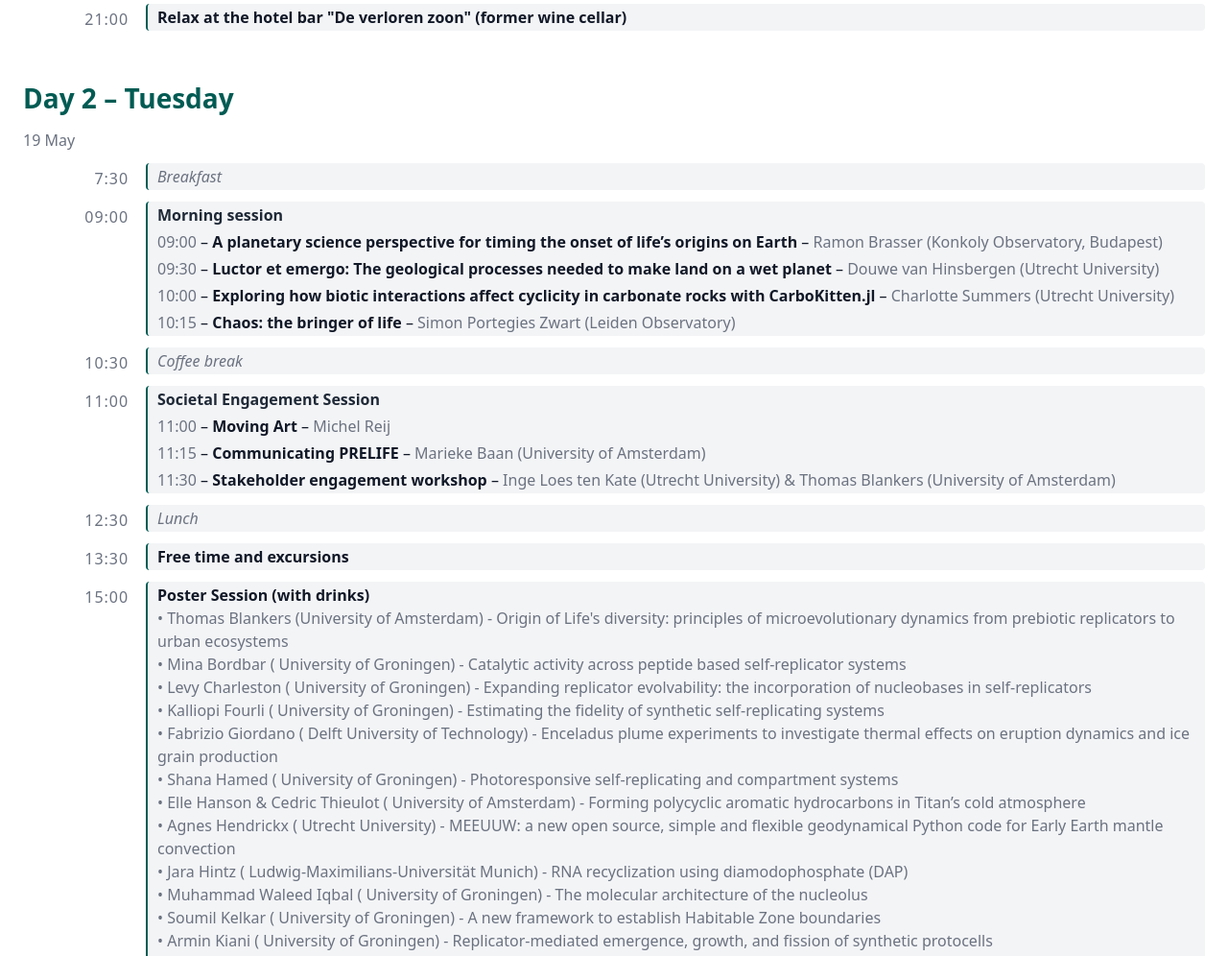
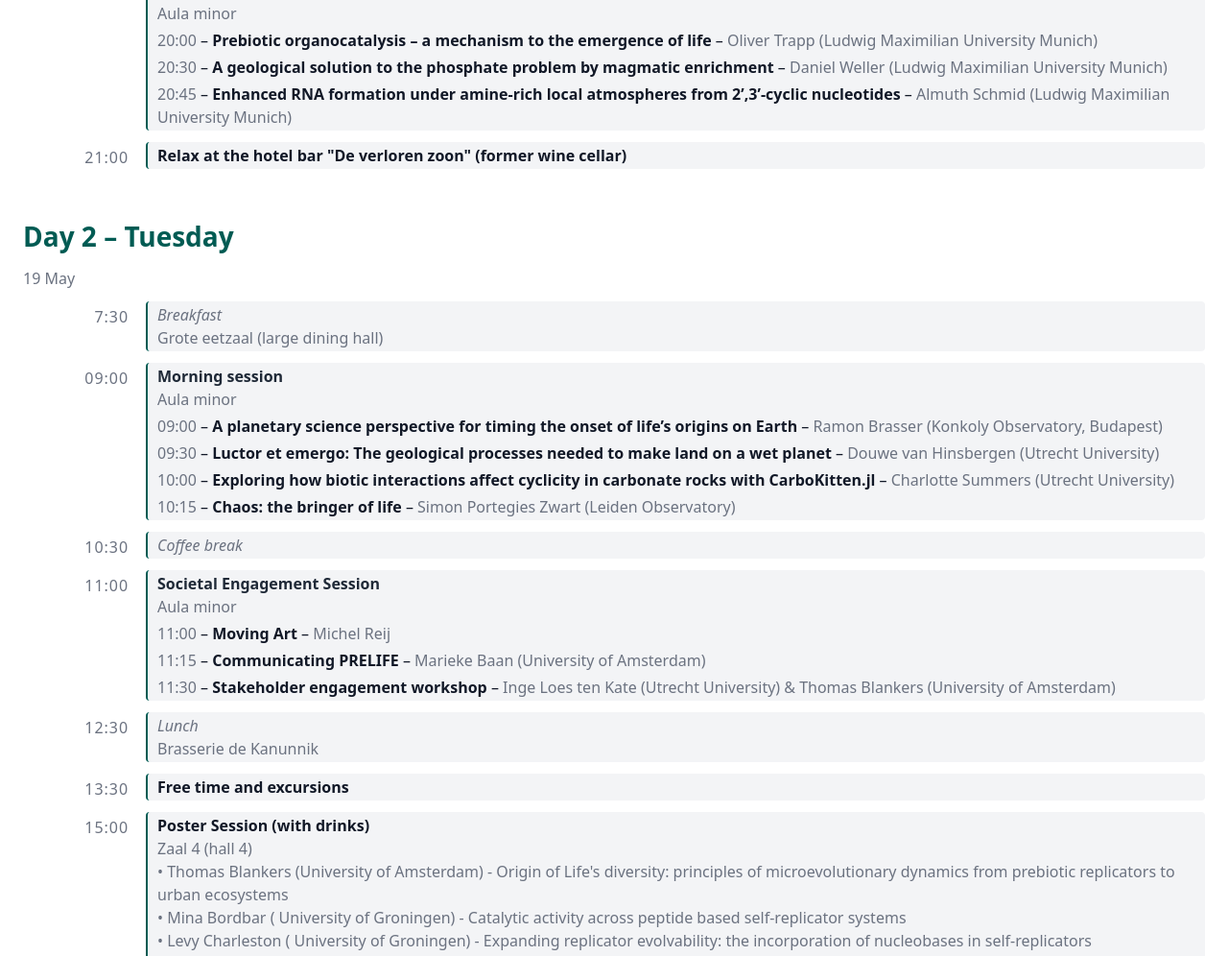
Before and after one commit to thomasblankers/thomasblankers.github.io, a plain HTML site: page OC2026_Program.html in a window 1280 px wide. Shown: the part 1414-2410 px from the top of the page at 96% size. Drawn offline with Linux system fonts and the light colour scheme.

Commit message:
Update OC2026_Program.html
update program

```diff
--- a/OC2026_Program.html
+++ b/OC2026_Program.html
@@ -207,12 +207,14 @@
       <div class="time">13:00</div>
       <div class="session-block">
         <div class="session-title">Reception with snacks</div>
+        <span class="speaker">Aula minor</span>
       </div>
 
       <!-- Opening & Introduction -->
       <div class="time">13:30</div>
       <div class="session-block">
         <div class="session-title">Opening &amp; Introduction</div>
+        <span class="speaker">Aula minor</span>
         <div class="talk">
           <span class="talk-title">Welcome</span> –
           <span class="speaker">Sijbren Otto (University of Groningen) &amp; Thomas Blankers (University of Amsterdam)</span>
@@ -227,6 +229,7 @@
       <div class="time">14:00</div>
       <div class="session-block">
         <div class="session-title">Afternoon Session 1 </div>
+        <span class="speaker">Aula minor</span>
         <div class="talk">
           <span class="speaker">14:00</span> –
           <span class="talk-title">Biosignatures and the search for extraterrestrial life</span> –
@@ -264,6 +267,7 @@
       <div class="time">16:15</div>
       <div class="session-block">
         <div class="session-title">Afternoon Session 2</div>
+        <span class="speaker">Aula minor</span>
         <div class="talk">
           <span class="speaker">16:15</span> –
           <span class="talk-title">Why is minimal life so complex? On the need to integrate metabolic, ecological and evolutionary dynamics within abiogenesis</span> –
@@ -297,12 +301,14 @@
       <div class="time">18:00</div>
       <div class="session-block">
         <div class="break">Dinner</div>
+        <span class="speaker">Grote eetzaal (large dining hall)</span>
       </div>
 
       <!-- Evening session -->
       <div class="time">20:00</div>
       <div class="session-block">
         <div class="session-title">Evening session</div>
+        <span class="speaker">Aula minor</span>
         <div class="talk">
           <span class="speaker">20:00</span> –
           <span class="talk-title">Prebiotic organocatalysis – a mechanism to the emergence of life</span> –
@@ -342,12 +348,14 @@
       <div class="time">7:30</div>
       <div class="session-block">
         <div class="break">Breakfast</div>
+        <span class="speaker">Grote eetzaal (large dining hall)</span>
       </div>
 
       <!-- Morning Session -->
       <div class="time">09:00</div>
       <div class="session-block">
         <div class="session-title">Morning session </div>
+        <span class="speaker">Aula minor</span>
         <div class="talk">
           <span class="speaker">09:00</span> –
           <span class="talk-title">A planetary science perspective for timing the onset of life’s origins on Earth</span> –
@@ -380,6 +388,7 @@
       <div class="time">11:00</div>
       <div class="session-block">
         <div class="session-title">Societal Engagement Session</div>
+        <span class="speaker">Aula minor</span>
         <div class="talk">
           <span class="speaker">11:00</span> –
           <span class="talk-title">Moving Art</span> –
@@ -401,6 +410,7 @@
       <div class="time">12:30</div>
       <div class="session-block">
         <div class="break">Lunch</div>
+        <span class="speaker">Brasserie de Kanunnik</span>
       </div>
 
       <!-- Free time -->
@@ -413,6 +423,7 @@
       <div class="time">15:00</div>
       <div class="session-block">
         <div class="talk-title">Poster Session (with drinks)</div>
+        <span class="speaker">Zaal 4 (hall 4)</span>
         <div class="speaker">&#x2022; Thomas Blankers (University of Amsterdam) - Origin of Life's diversity: principles of microevolutionary dynamics from prebiotic replicators to urban ecosystems</div>
         <div class="speaker"> &#x2022; Mina Bordbar  ( University of Groningen) - Catalytic activity across peptide based self-replicator systems</div>
         <div class="speaker"> &#x2022; Levy Charleston ( University of Groningen) - Expanding replicator evolvability: the incorporation of nucleobases in self-replicators </div>
@@ -445,6 +456,7 @@
       <div class="time">16:45</div>
       <div class="session-block">
         <div class="session-title">Afternoon Session</div>
+        <span class="speaker">Aula minor</span>
         <div class="talk">
           <span class="speaker">16:45</span> –
           <span class="talk-title">Surface astrochemistry – how complex can it be</span> –
@@ -471,12 +483,14 @@
       <div class="time">18:15</div>
       <div class="session-block">
         <div class="break">Dinner</div>
+        <span class="speaker">Grote eetzaal (large dining hall)</span>
       </div>
 
       <!-- Evening session -->
       <div class="time">20:00</div>
       <div class="session-block">
         <div class="session-title">Evening session</div>
+        <span class="speaker">Aula minor</span>
         <div class="talk">
           <span class="speaker">20:00</span> –
           <span class="talk-title">Icy moons and their subsurface oceans: from Cassini and JWST observations  to laboratory experiments</span> –
@@ -518,12 +532,14 @@
       <div class="time">7:30</div>
       <div class="session-block">
         <div class="break">Breakfast</div>
+        <span class="speaker">Grote eetzaal (large dining hall)</span>
       </div>
 
       <!-- Session 1 -->
       <div class="time">09:00</div>
       <div class="session-block">
         <div class="session-title">Morning Session 1</div>
+        <span class="speaker">Aula minor</span>
         <div class="talk">
           <span class="speaker">09:00</span> –
           <span class="talk-title">Bare-rock worlds or planets with peculiar atmospheres? Predicted atmospheric evolution of rocky planets around M dwarfs</span> –
@@ -556,6 +572,7 @@
       <div class="time">11:00</div>
       <div class="session-block">
         <div class="session-title">Morning Session 2</div>
+        <span class="speaker">Aula minor</span>
         <div class="talk">
           <span class="speaker">11:00</span> –
           <span class="talk-title">Fidelity of RNA copying from random pools via 2’, 3’- cyclic phosphate mediated ligation</span> –
@@ -592,6 +609,7 @@
       <div class="time">12:35</div>
       <div class="session-block">
         <div class="break">Lunch</div>
+        <span class="speaker">Brasserie de Kanunnik</span>
       </div>
 </body>
 </html>
```
